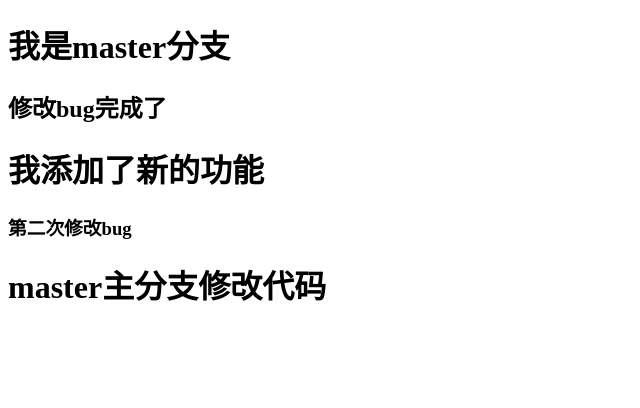
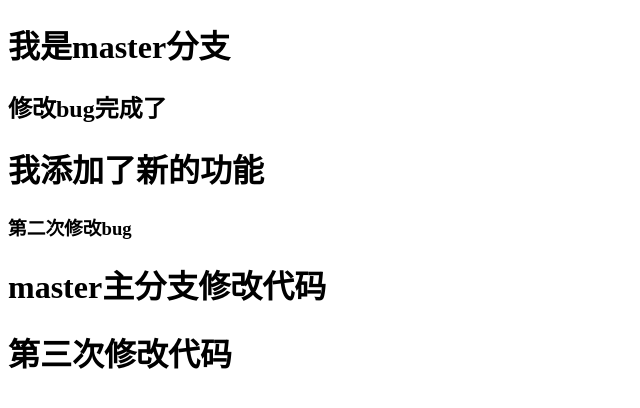
Before and after one commit to xiaowei-DM/git-demo, a plain HTML site: page index.html in a window 1280 px wide. Shown: the whole page, without its empty margins (0-640 px from the left). Drawn offline with Linux system fonts and the light colour scheme.

Commit message:
bug1修改

```diff
--- a/index.html
+++ b/index.html
@@ -12,5 +12,6 @@
   <h1>我添加了新的功能</h1>
   <h3>第二次修改bug</h3>
   <h1>master主分支修改代码</h1>
+  <h1>第三次修改代码</h1>
 </body>
 </html>
```
